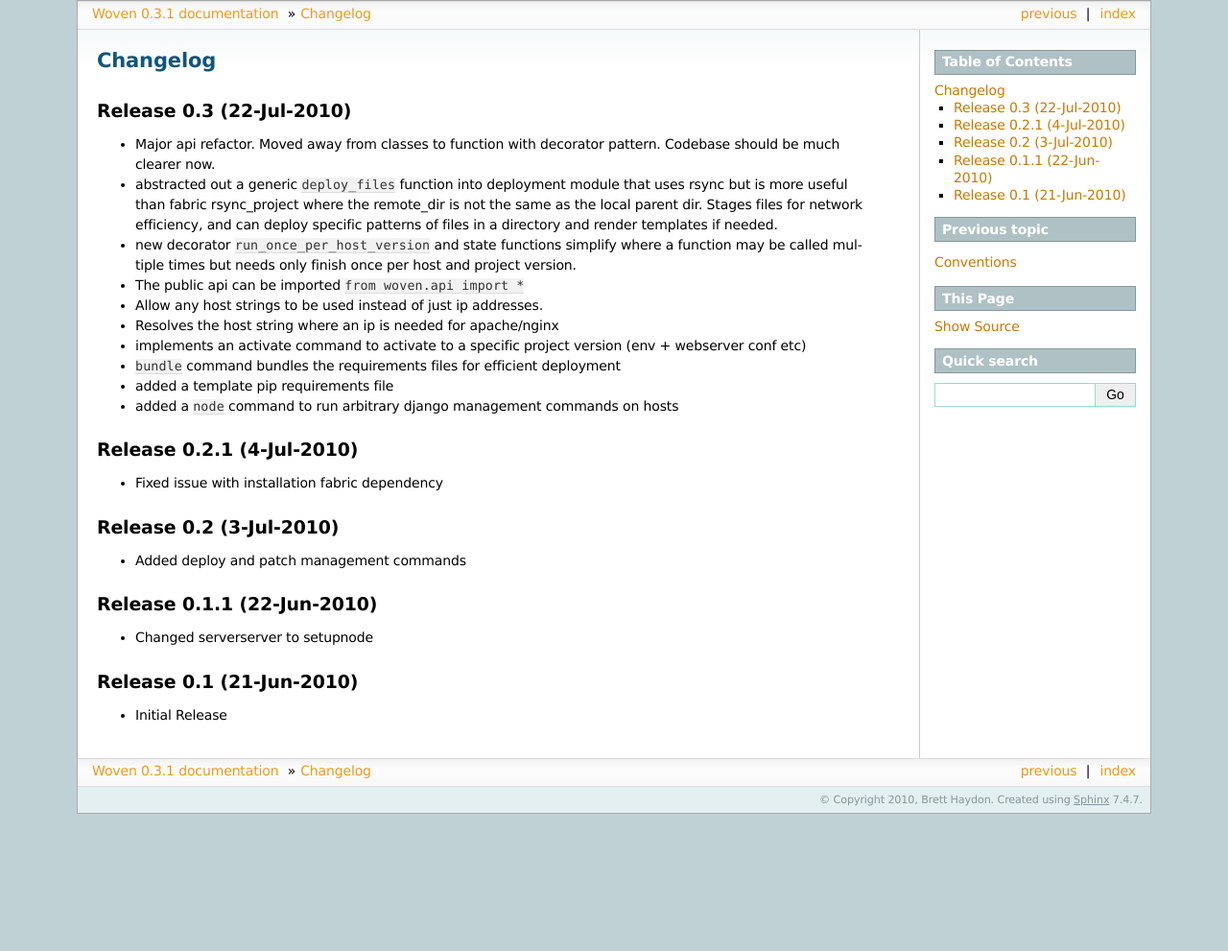
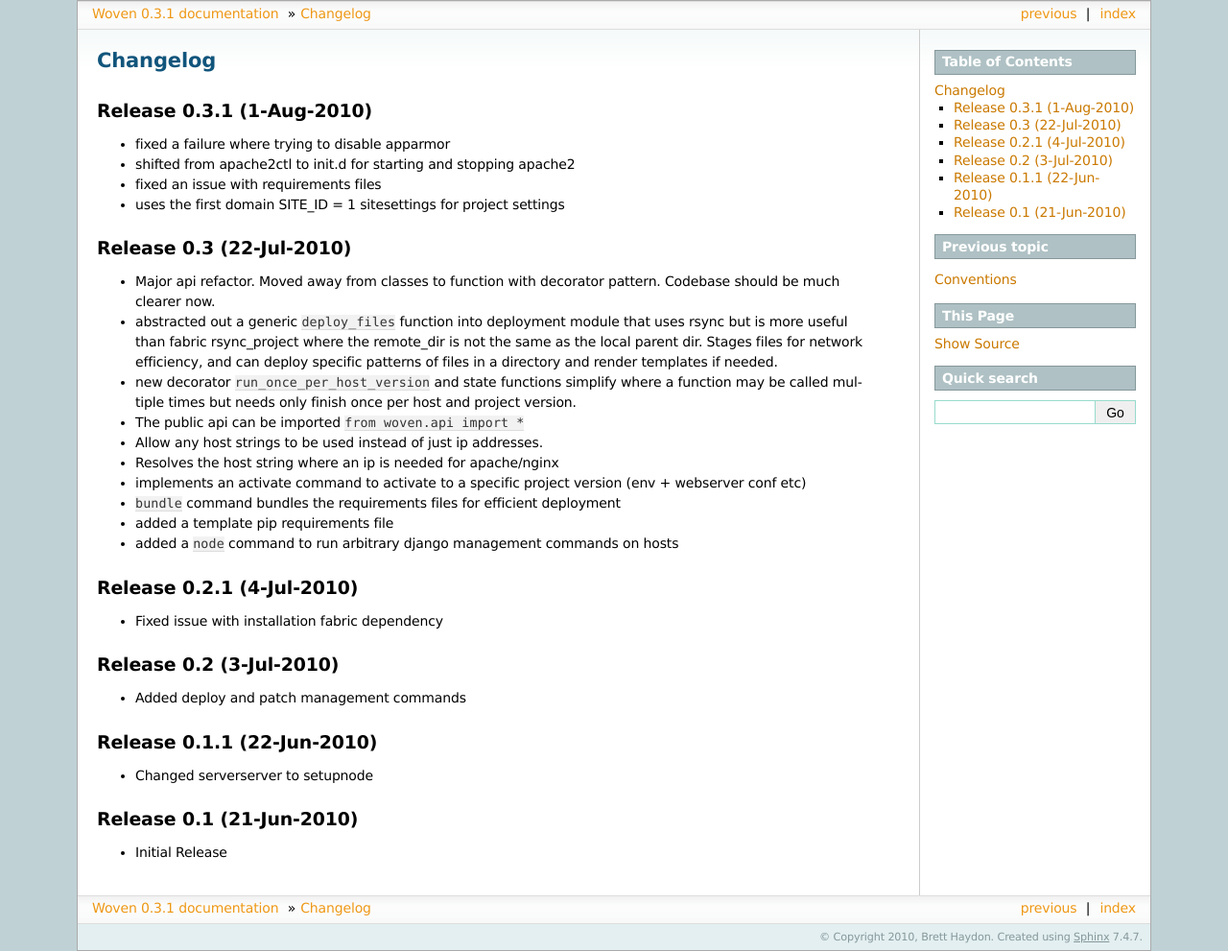
Before and after one commit to bretth/woven, a Sphinx documentation site: the page built from docs/changelog.rst, in a window 1280 px wide. Shown: the whole page at 96% size. Built offline with Sphinx 7.4.7, drawn with Linux system fonts in a browser that asks for light colours; before the commit the page ends 900 px from its top, so only the background shows below that.

Commit message:
more docs

```diff
--- a/docs/changelog.rst
+++ b/docs/changelog.rst
@@ -1,6 +1,14 @@
 
 Changelog
 ==========
+
+Release 0.3.1 (1-Aug-2010)
+--------------------------
+
+* fixed a failure where trying to disable apparmor
+* shifted from apache2ctl to init.d for starting and stopping apache2
+* fixed an issue with requirements files
+* uses the first domain SITE_ID = 1 sitesettings for project settings
 
 Release 0.3 (22-Jul-2010)
 -------------------------
```
